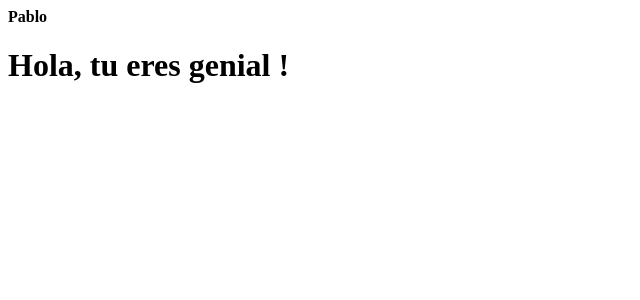
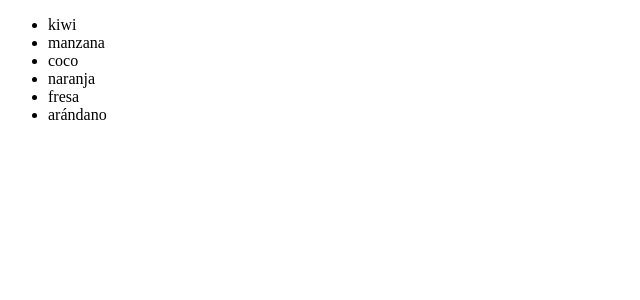
Before and after one commit to JPLozanoE/react-fundamentos, a React (Create React App) app: page / in a window 1280 px wide. Shown: the top 300 px of the page, without its empty margins (0-640 px from the left). Built offline with nearby package versions, Linux system fonts and the light colour scheme.

Commit message:
Iterando listas con react

```diff
--- a/src/App.js
+++ b/src/App.js
@@ -1,52 +1,27 @@
-import React from 'react';
-import { Component } from 'react';
-const Saludo = (props) => {
-    return (
+import React,{Component} from 'react';
+
+const frutas=[
+  'kiwi',
+  'manzana',
+  'coco',
+  'naranja',
+  'fresa',
+  'arándano'
+]
+class App extends Component
+{
+  render(){
+    return(
       <div>
-        <div>
-            {/* Si dentro de la prop name viene llena, entonces realizar <strong>{ props.name }</strong> */}
-          { props.name && <strong>{ props.name }</strong>}
-        </div>
-
-        {/* si props trae consigo saluda */}
-        { props.saluda
-
-          ? (
-              // Entonces retorna esto
-            <h1>Hola, tu eres genial !</h1>
-          )
-          : (
-            //   De lo contrario retorna esto
-            <p>
-              Woops, no hay saludo para ti!
-            </p>
-          )
-        }
+        <ul>
+          {frutas.map((fruta)=>{
+            return(
+            <li>{fruta}</li>
+            )
+          })}
+        </ul>
       </div>
     )
-
-    // if (props.saluda) {
-    //   return (
-    //     <h1>Hola, tu eres genial !</h1>
-    //   )
-    // }
-
-    // return (
-    //   <p>
-    //     Woops, no hay saludo para ti!
-    //   </p>
-    // )
   }
-
-  const App = () => (
-    <div>
-      <Saludo
-    //   Se envía la prop saluda. esta es recibida como true.
-        saluda
-        // Se envía la prop name con el valor 'Pablo'
-        name='Pablo'
-      />
-    </div>
-  )
-
+}
     export default App
```
